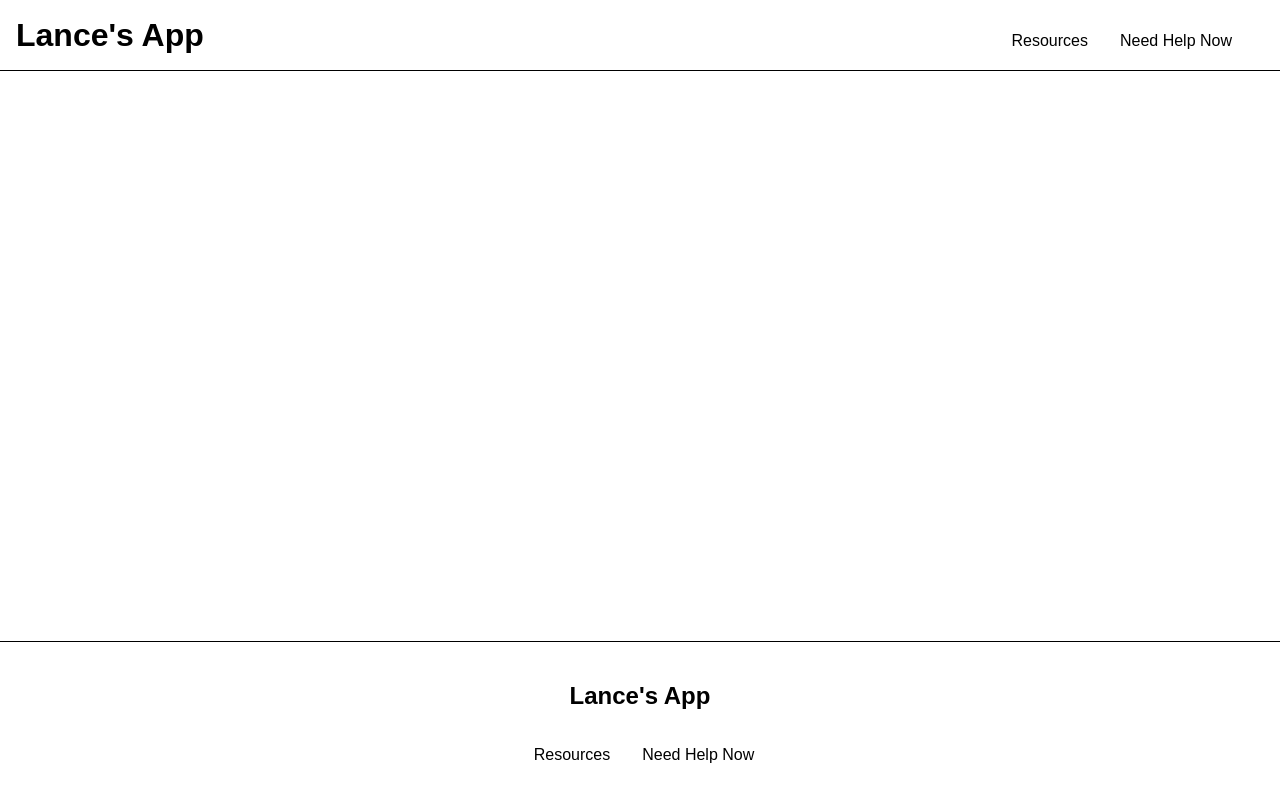
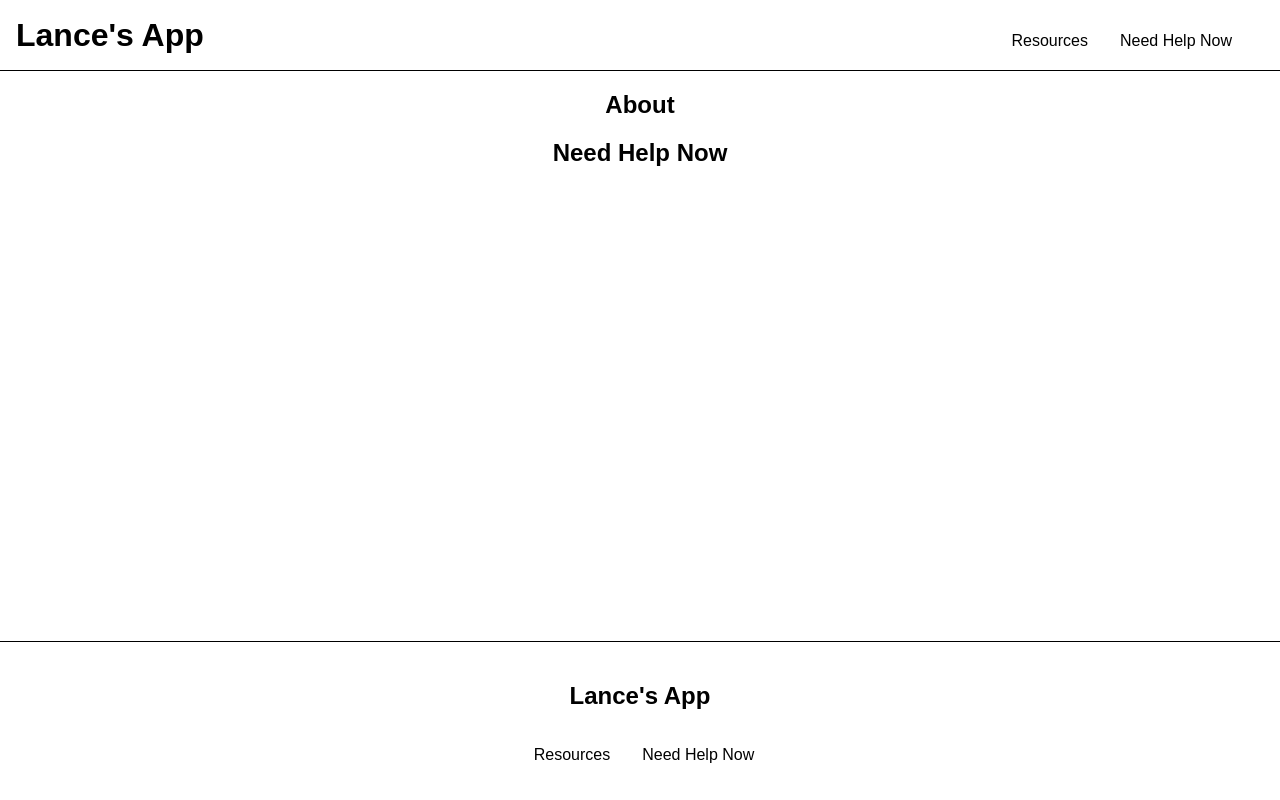
Before and after one commit to rvaidyaa/lances-app, a React (Create React App) app: page / in a window 1280 px wide. Built offline with nearby package versions, Linux system fonts and the light colour scheme.

Commit message:
imported landing page

```diff
--- a/src/App.js
+++ b/src/App.js
@@ -3,12 +3,14 @@ import React, { Component } from 'react';
 import Footer from './components/Footer';
 import Navbar from './components/Navbar';
 import './App.css';
+import LandingPage from './components/LandingPage';
 
 class App extends Component {
   render() {
     return (
       <div className="App">
         <Navbar />
+        <LandingPage />
         <Footer />
       </div>
     );
```
